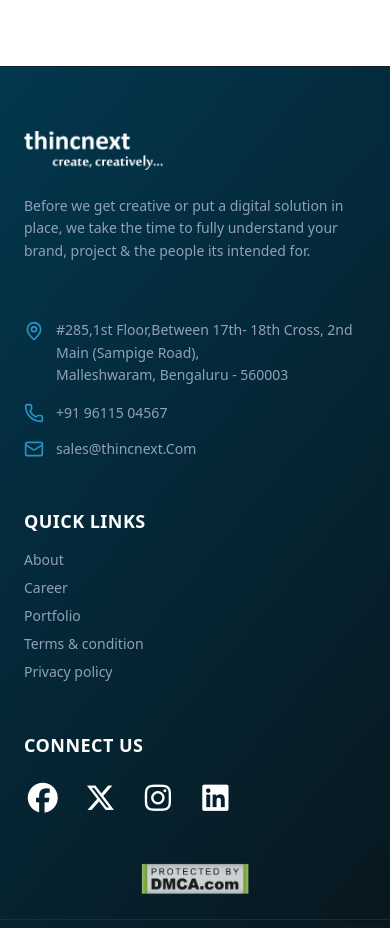
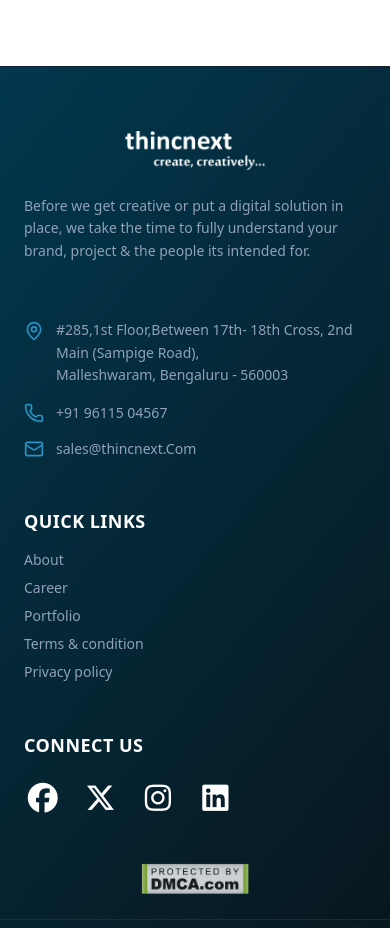
Before and after one commit to chaithrahm8-lgtm/Thincnext, a website: page index.html in a window 390 px wide. Shown: the part 5680-6608 px from the top of the page. Drawn offline with nearby package versions, Linux system fonts and the light colour scheme.

Commit message:
footer logo updates

```diff
--- a/index.html
+++ b/index.html
@@ -989,11 +989,11 @@
         class="max-w-7xl mx-auto px-6 md:px-12 grid grid-cols-1 md:grid-cols-4 gap-12 lg:gap-16 pb-12"
       >
         <div class="flex flex-col gap-6">
-          <div class="items-center">
+          <div class="flex justify-center items-center">
             <img
-              src="/assest/Logo/Thincnext_white.png"
+              src="./assest/Logo/Thincnext_white.png"
               alt="Thincnext Logo"
-              class="h-10 md:h-20 w-auto object-contain"
+              class="h-10 md:h-12 w-auto object-contain"
             />
           </div>
           <p class="text-sm text-slate-400 leading-relaxed max-w-sm">
```
Also changed, not shown: about.html (+2 -2 lines), career.html (+2 -2 lines), contact.html (+2 -2 lines), digitalmarketing.html (+2 -2 lines), digitalmarketingoffer.html (+2 -2 lines), portfolio.html (+2 -2 lines), readymade.html (+2 -2 lines), startupoffer.html (+2 -2 lines), technology.html (+2 -2 lines), output.css.
